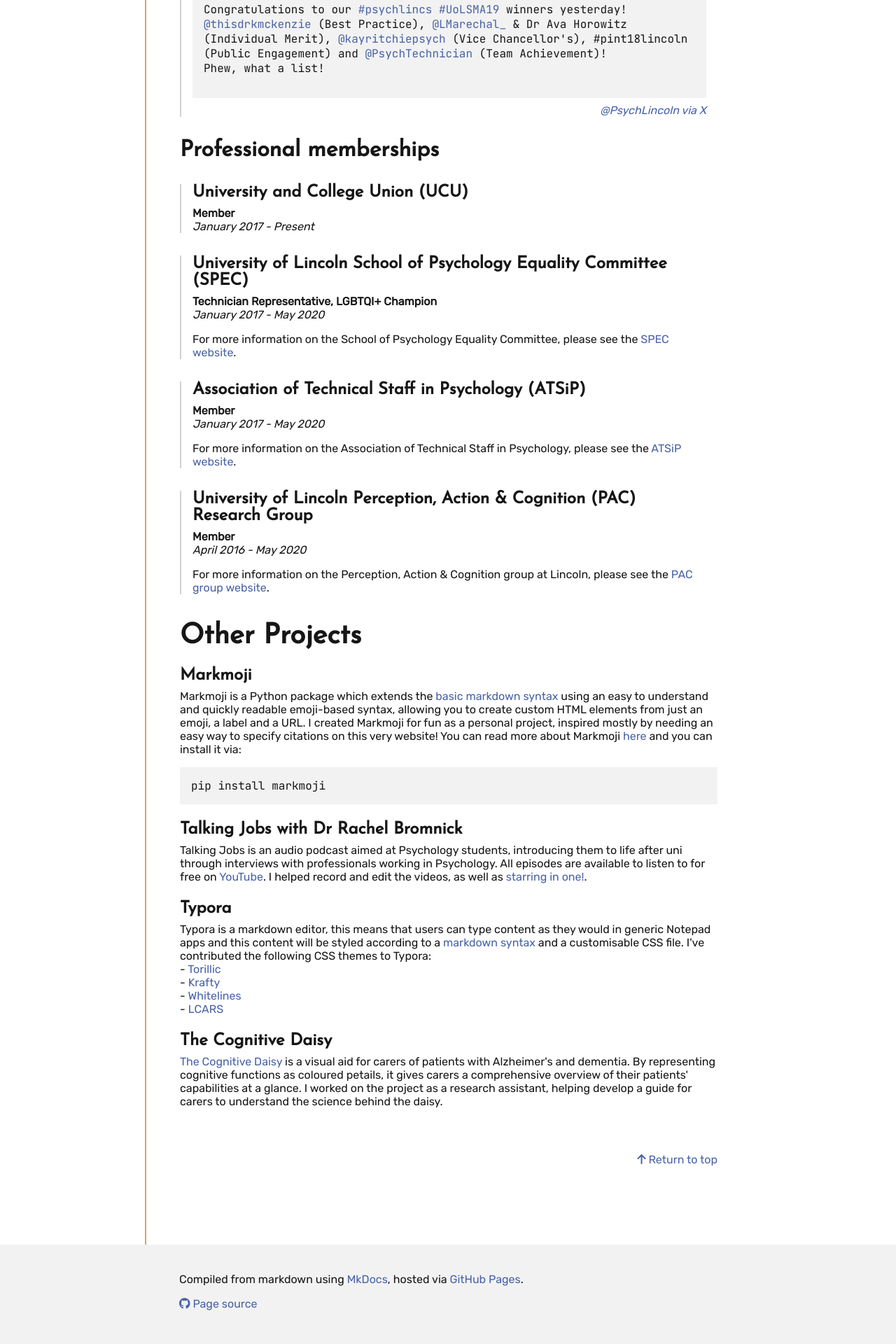
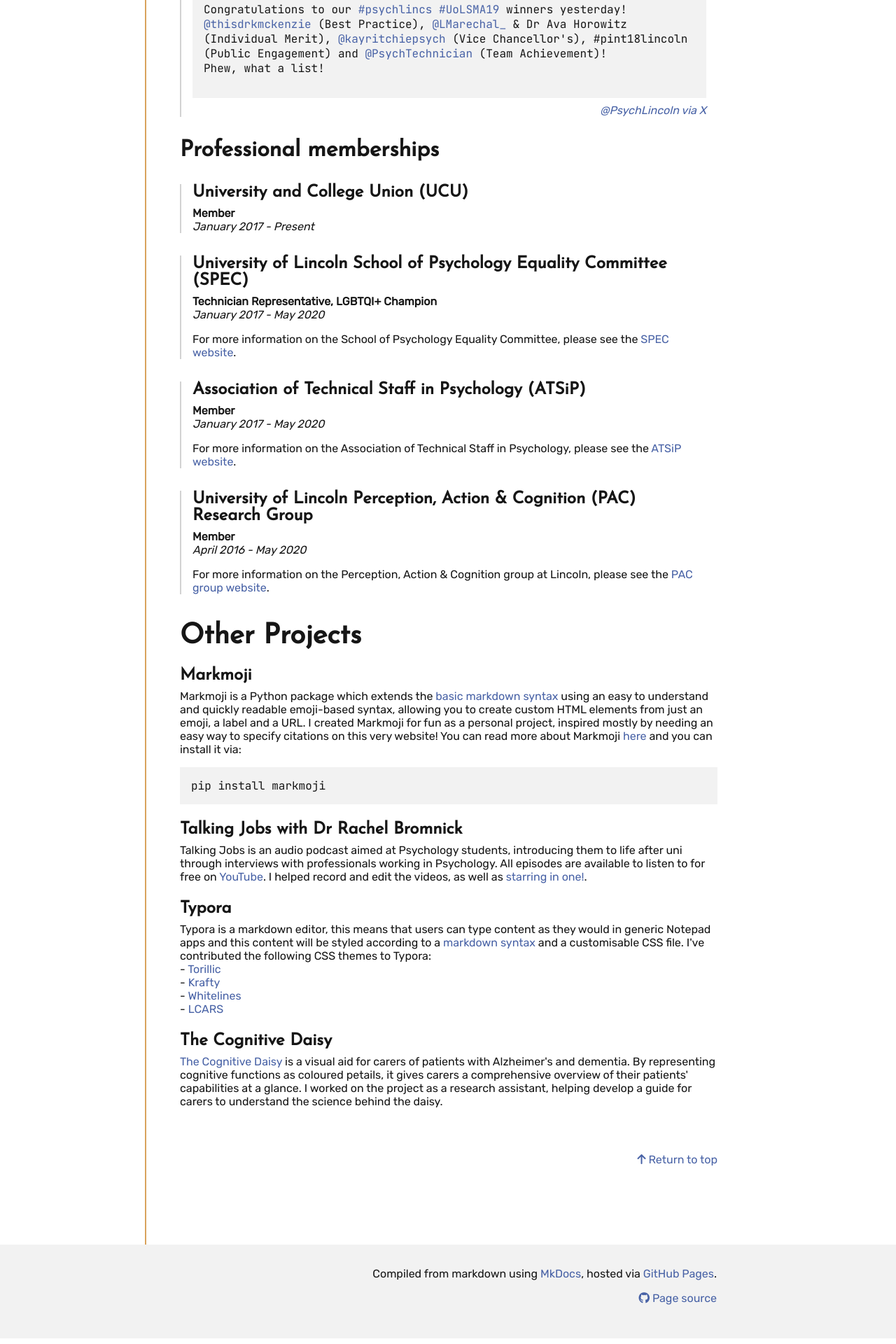
Before and after one commit to GunaSekhar8554/GunaSekhar8554.github.io, an MkDocs documentation site: the page built from src/index.md, in a window 1280 px wide. Shown: the part 2998-4918 px from the top of the page at 70% size. Built offline with MkDocs 1.6.1, drawn with Linux system fonts in a browser that asks for light colours; nearby versions of some CDN libraries; comment, search, counter and statistics services are not loaded.

Commit message:
ENH: Add page source as its own theme attribute

```diff
--- a/mkdocs.yaml
+++ b/mkdocs.yaml
@@ -5,8 +5,7 @@ site_dir: docs
 
 favicon: assets/tp.png
 copyright: |
-  <p>Compiled from markdown using <a href="https://www.mkdocs.org/">MkDocs</a>, hosted via <a href="https://pages.github.com/">GitHub Pages</a>.</p>
-  <p><a href="https://github.com/TEParsons/toddparsons"><i class="fa-brands fa-github" alt=GitHub></i> Page source</a></p>
+  Compiled from markdown using <a href="https://www.mkdocs.org/">MkDocs</a>, hosted via <a href="https://pages.github.com/">GitHub Pages</a>.
 
 theme:
   name: mkdocs
@@ -14,6 +13,9 @@ theme:
   avatar: assets/staff-picture.jpg
   tagline: |
     he/him /<a href="http://ipa-reader.xyz/?text=tɒd%20pɑsənz">tɒd pɑsənz</a>/
+  page_source:
+    link: https://github.com/TEParsons/toddparsons
+    icon: github
   socials:
     - label: Email
       link: mailto:todd.e.parsons@gmail.com
--- a/theme/css/style.css
+++ b/theme/css/style.css
@@ -68,8 +68,14 @@ body {
 
 #footer {
     position: relative;
+    text-align: right;
     padding: 2rem calc(50% - 24rem);
     background-color: var(--mantle);
+}
+
+#page-source {
+    display: block;
+    margin: 1em 0;
 }
 
 article {
--- a/theme/main.html
+++ b/theme/main.html
@@ -43,6 +43,10 @@
     {{ config.copyright }}
     {% endif %}
 
+    {% if config.theme.page_source %}
+    <a id=page-source href={{ config.theme.page_source.link }}><i class="fa-brands fa-{{ config.theme.page_source.icon }}"></i> Page source</a>
+    {% endif %}
+
     {% for script in config.extra_javascript %}
     {{ script | script_tag }}
     {% endfor %}
```
